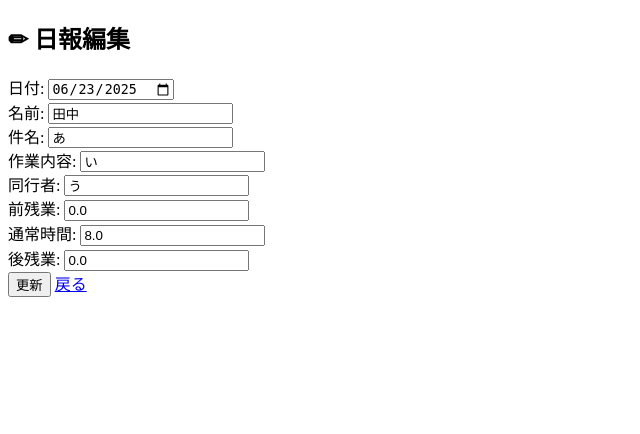
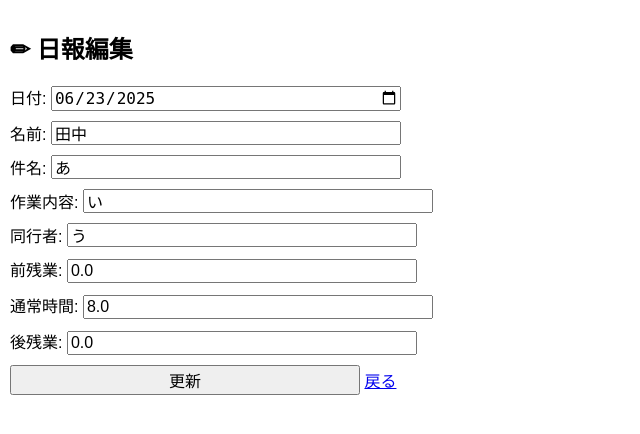
Before and after one commit to 3216311ktt/daily_report_app, a Flask app: page /edit/2 in a window 1280 px wide. Shown: the top 434 px of the page, without its empty margins (0-640 px from the left). Run offline with Flask 3, Linux system fonts and the light colour scheme.

Commit message:
編集画面を見やすく

```diff
--- a/templates/edit_report.html
+++ b/templates/edit_report.html
@@ -2,8 +2,22 @@
 <html lang="ja">
 <head>
     <meta charset="UTF-8">
+    <meta name="viewport" content="width=device-width, inittial-scale=1.0">
     <title>編集</title>
 </head>
+<style>
+    body {
+        font-family: sans-serif;
+        padding: 10px;
+        margin: 0;
+    }
+    input, button {
+        width: 350px;
+        font-size: 1rem;
+        margin-bottom: 10px;
+        box-sizing: border-box;
+    }
+</style>
 <body>
     <h2>✏ 日報編集</h2>
     <form method="post">
```
Also changed, not shown: db/daily_report.db.
